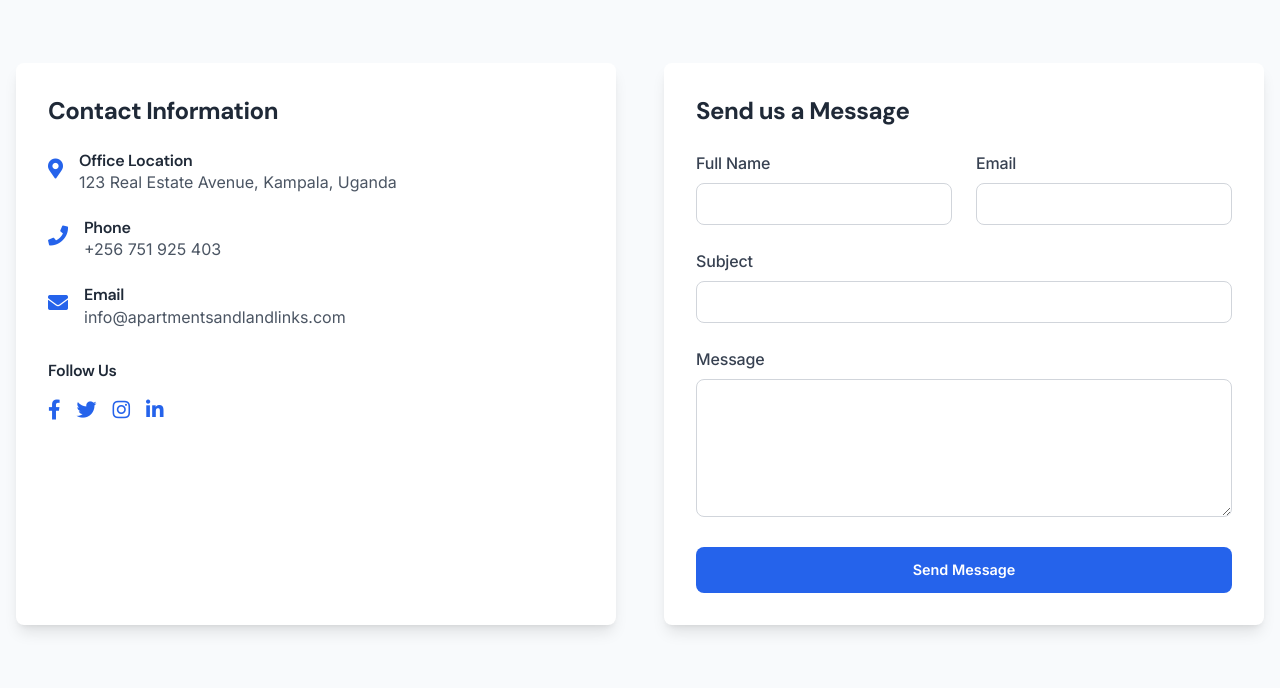
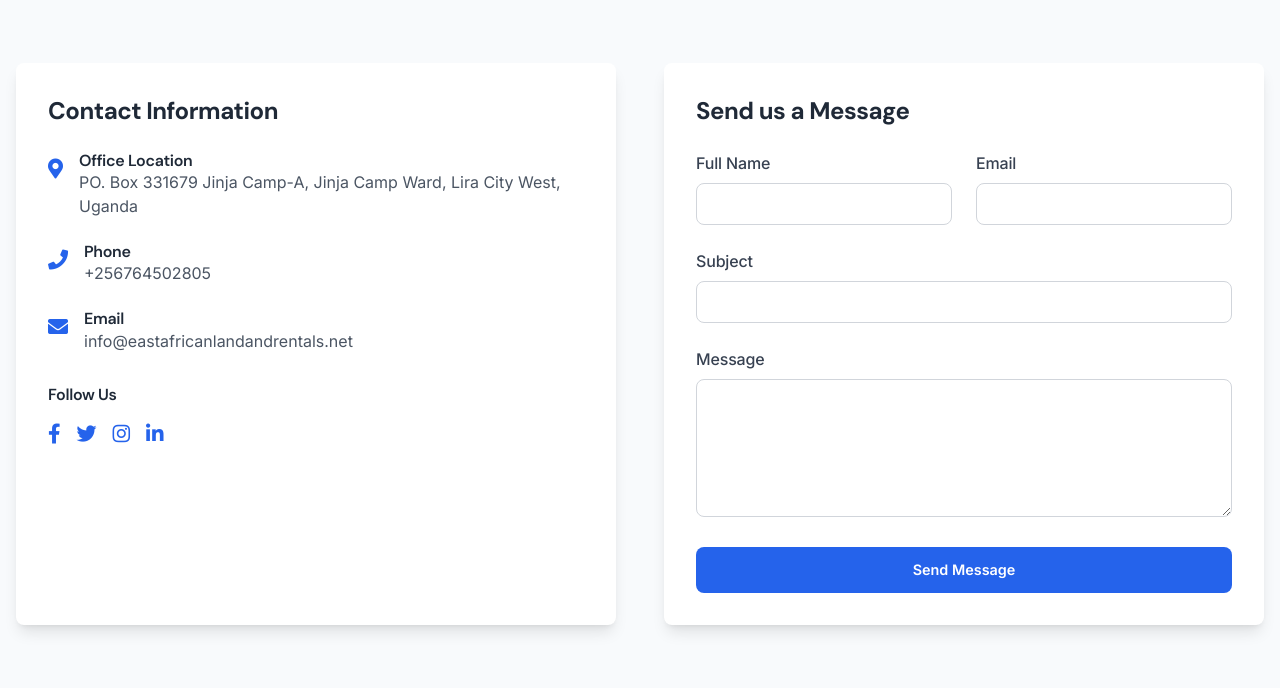
Before and after one commit to KaKebe-Technologies-Limited/REAL-ESTATE, a PHP site: page /contact.html in a window 1280 px wide. Shown: the part 301-989 px from the top of the page. Run offline with PHP 8.4, Linux system fonts and the light colour scheme; some libraries are stand-ins or nearby versions.

Commit message:
Derro man

```diff
--- a/contact.html
+++ b/contact.html
@@ -37,21 +37,21 @@
                             <i class="fas fa-map-marker-alt text-blue-600 text-xl mt-1"></i>
                             <div>
                                 <h3 class="font-semibold text-gray-800">Office Location</h3>
-                                <p class="text-gray-600">123 Real Estate Avenue, Kampala, Uganda</p>
+                                <p class="text-gray-600">PO. Box 331679 Jinja Camp-A, Jinja Camp Ward, Lira City West, Uganda</p>
                             </div>
                         </div>
                         <div class="flex items-start space-x-4">
                             <i class="fas fa-phone text-blue-600 text-xl mt-1"></i>
                             <div>
                                 <h3 class="font-semibold text-gray-800">Phone</h3>
-                                <p class="text-gray-600">+256 751 925 403</p>
+                                <p class="text-gray-600">+256764502805</p>
                             </div>
                         </div>
                         <div class="flex items-start space-x-4">
                             <i class="fas fa-envelope text-blue-600 text-xl mt-1"></i>
                             <div>
                                 <h3 class="font-semibold text-gray-800">Email</h3>
-                                <p class="text-gray-600">info@apartmentsandlandlinks.com</p>
+                                <p class="text-gray-600">info@eastafricanlandandrentals.net</p>
                             </div>
                         </div>
                     </div>
@@ -60,7 +60,7 @@
                     <div class="mt-8">
                         <h3 class="font-semibold text-gray-800 mb-4">Follow Us</h3>
                         <div class="flex space-x-4">
-                            <a href="#" class="text-blue-600 hover:text-blue-800"><i class="fab fa-facebook-f text-xl"></i></a>
+                            <a href="https://www.facebook.com/profile.php?id=61573780542915" class="text-blue-600 hover:text-blue-800"><i class="fab fa-facebook-f text-xl"></i></a>
                             <a href="#" class="text-blue-600 hover:text-blue-800"><i class="fab fa-twitter text-xl"></i></a>
                             <a href="#" class="text-blue-600 hover:text-blue-800"><i class="fab fa-instagram text-xl"></i></a>
                             <a href="#" class="text-blue-600 hover:text-blue-800"><i class="fab fa-linkedin-in text-xl"></i></a>
@@ -141,9 +141,9 @@
             <div class="footer-section" data-aos="fade-right">
                 <h3>Contact Info</h3>
                 <ul class="contact-info">
-                    <li><i class="fas fa-map-marker-alt"></i> Kira, Wakiso, Uganda</li>
-                    <li><i class="fas fa-phone"></i> +256 700 000000</li>
-                    <li><i class="fas fa-envelope"></i> info@rental.com</li>
+                    <li><i class="fas fa-map-marker-alt"></i> PO. Box 331679 Jinja Camp-A, Jinja Camp Ward, Lira City West, Uganda</li>
+                    <li><i class="fas fa-phone"></i> +256 764502805</li>
+                    <li><i class="fas fa-envelope"></i> info@eastafricanlandandrentals.net</li>
                 </ul>
             </div>
             <div class="footer-section" data-aos="fade-up">
@@ -153,7 +153,7 @@
             <div class="footer-section" data-aos="fade-left">
                 <h3>Follow Us</h3>
                 <div class="social-links">
-                    <a href="#"><i class="fab fa-facebook"></i></a>
+                    <a href="https://www.facebook.com/profile.php?id=61573780542915"><i class="fab fa-facebook"></i></a>
                     <a href="#"><i class="fab fa-twitter"></i></a>
                     <a href="#"><i class="fab fa-instagram"></i></a>
                     <a href="#"><i class="fab fa-linkedin"></i></a>
@@ -161,7 +161,7 @@
             </div>
         </div>
         <div class="footer-bottom">
-            <p>&copy; <span id="currentYear"></span> Rental Company. All rights reserved.</p>
+            <p>&copy; <span id="currentYear"></span> East African Land and Rentals. All rights reserved.</p>
         </div>
     </footer>
 
--- a/properties.php
+++ b/properties.php
@@ -271,7 +271,7 @@ function formatPrice($price) {
                 <h3>About Us</h3>
                 <p>East African Land and Rentals is a premier real estate company specializing in property sales and rentals across East Africa.</p>
                 <div class="social-links mt-4">
-                    <a href="https://fb.me/a6fCZzsAQ"><i class="fab fa-facebook-f"></i></a>
+                    <a href="https://www.facebook.com/profile.php?id=61573780542915"><i class="fab fa-facebook-f"></i></a>
                     <a href="#"><i class="fab fa-twitter"></i></a>
                     <a href="#"><i class="fab fa-instagram"></i></a>
                     <a href="#"><i class="fab fa-linkedin-in"></i></a>
@@ -290,8 +290,8 @@ function formatPrice($price) {
             <div class="footer-section">
                 <h3>Contact Us</h3>
                 <ul class="contact-info">
-                    <li><i class="fas fa-map-marker-alt"></i> Jinja Camp-A, Lira City West (U)</li>
-                    <li><i class="fas fa-phone"></i> +256 764502805 </li>
+                    <li><i class="fas fa-map-marker-alt"></i> PO. Box 331679 Jinja Camp-A, Jinja Camp Ward, Lira City West, Uganda</li>
+                    <li><i class="fas fa-phone"></i> +256764502805</li>
                     <li><i class="fas fa-envelope"></i> info@eastafricanlandandrentals.net</li>
                 </ul>
             </div>
```
Also changed, not shown: index.php (+5 -5 lines).
